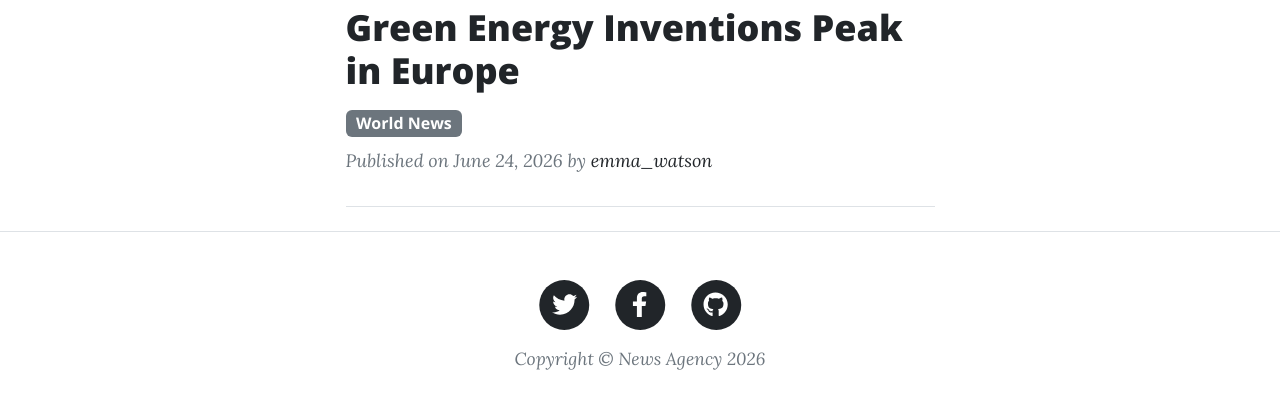
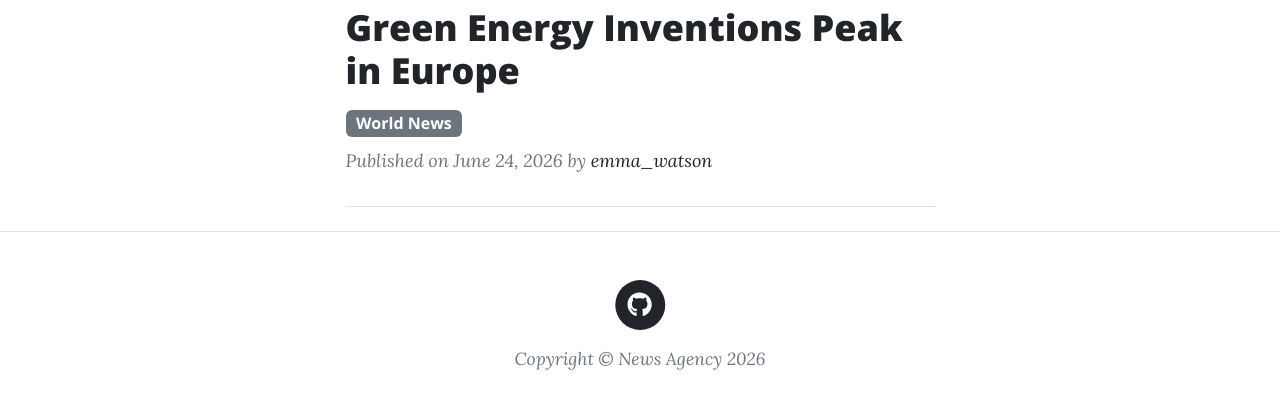
Before and after one commit to AdekWhat1/news-agency-mate, a Django app: page /news/ in a window 1280 px wide. Shown: the part 1860-2280 px from the top of the page. Run offline with Django 5.2, Linux system fonts and the light colour scheme; a user stored in the database is signed in; data comes from the database, SQL or seed files in the repository; some libraries are stand-ins or nearby versions.

Commit message:
remove logo facebook and twitter

```diff
--- a/templates/base.html
+++ b/templates/base.html
@@ -89,23 +89,7 @@
                     <div class="col-md-10 col-lg-8 col-xl-7">
                         <ul class="list-inline text-center">
                             <li class="list-inline-item">
-                                <a href="#!">
-                                    <span class="fa-stack fa-lg">
-                                        <i class="fas fa-circle fa-stack-2x"></i>
-                                        <i class="fab fa-twitter fa-stack-1x fa-inverse"></i>
-                                    </span>
-                                </a>
-                            </li>
-                            <li class="list-inline-item">
-                                <a href="#!">
-                                    <span class="fa-stack fa-lg">
-                                        <i class="fas fa-circle fa-stack-2x"></i>
-                                        <i class="fab fa-facebook-f fa-stack-1x fa-inverse"></i>
-                                    </span>
-                                </a>
-                            </li>
-                            <li class="list-inline-item">
-                                <a href="#!">
+                                <a href="https://github.com/AdekWhat1/news-agency-mate">
                                     <span class="fa-stack fa-lg">
                                         <i class="fas fa-circle fa-stack-2x"></i>
                                         <i class="fab fa-github fa-stack-1x fa-inverse"></i>
```
